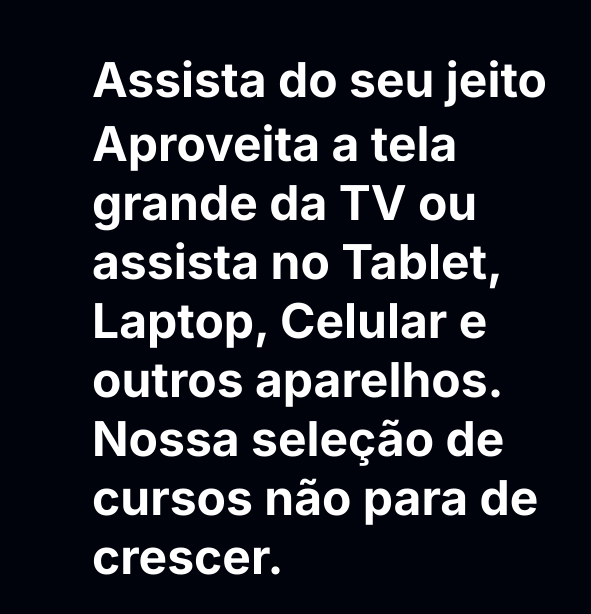
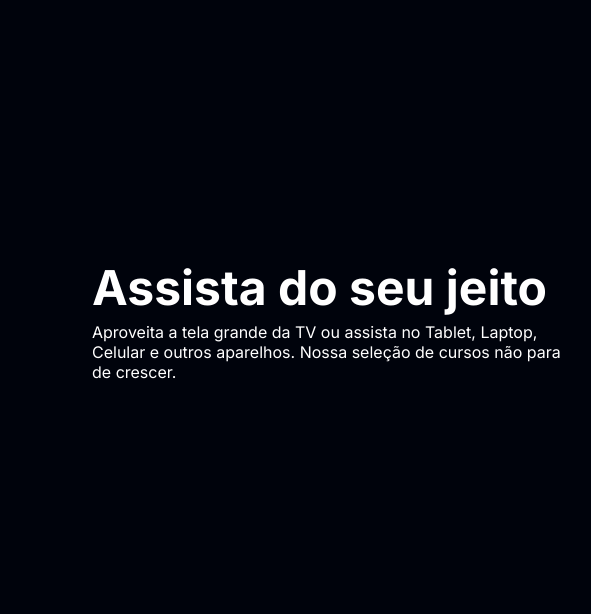
Before and after one commit to MarcosAkiri/projeto-alura, a plain HTML site: page index.html in a window 1280 px wide. Shown: the part 880-1494 px from the top of the page, 548-1139 px from the left. Drawn offline with Linux system fonts and the light colour scheme; files whose address does not match are found by name.

Commit message:
Update index.html

```diff
--- a/index.html
+++ b/index.html
@@ -23,7 +23,7 @@
     <img src="img/plataformas.jpg" alt="um monitor e um celular com o alura Plus aberto" class="secundario__imagem">
     <div class=container__descricao">
     <h2 class="descricao__titulo">Assista do seu jeito</h2>
-    <p class="descricao__titulo">Aproveita a tela grande da TV ou assista no Tablet, Laptop, Celular e outros aparelhos.
+    <p class="descricao__texto">Aproveita a tela grande da TV ou assista no Tablet, Laptop, Celular e outros aparelhos.
      Nossa seleção de cursos não para de crescer.</p>
     </div>
 </section>
```
